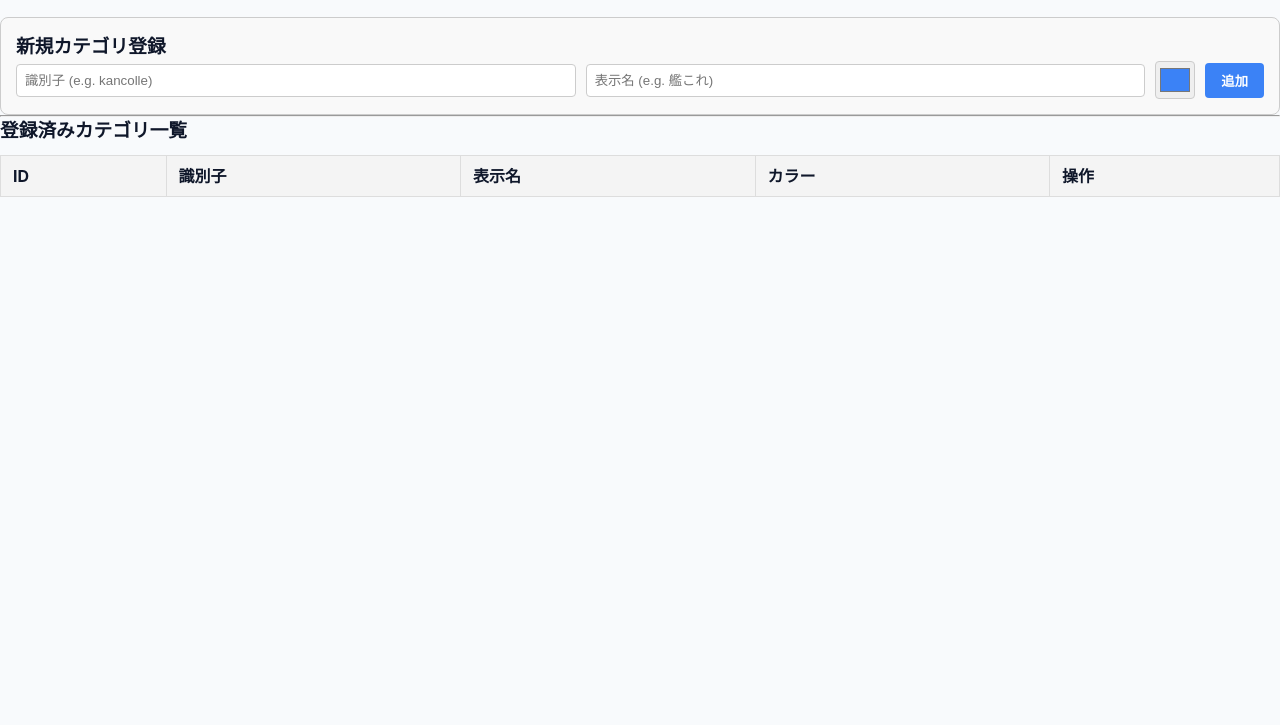
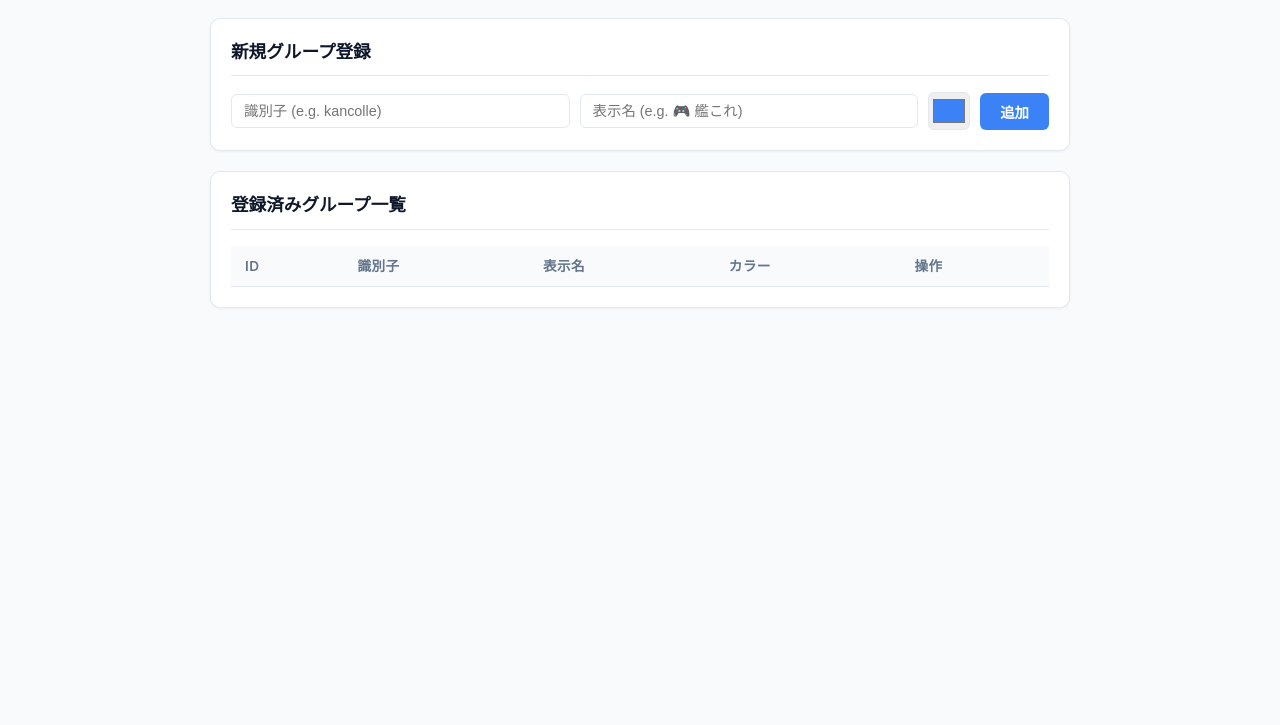
Before and after one commit to Kabenonakaniiru/TryCloudFlareWorker, a website: page try-cloudflare-worker/public/groups.html in a window 1280 px wide. Shown: the part 75-800 px from the top of the page. Drawn offline with Linux system fonts and the light colour scheme; files that its build step writes are made by us from their sources; no server answers.

Commit message:
refactor: externalize JS/CSS and update UI modules

```diff
--- a/try-cloudflare-worker/public/groups.html
+++ b/try-cloudflare-worker/public/groups.html
@@ -3,28 +3,37 @@
 
 <head>
   <meta charset="UTF-8" />
-  <title>カテゴリマスタ管理</title>
+  <meta name="viewport" content="width=device-width, initial-scale=1.0" />
+  <title>グループ管理 - Daily Routine Manager</title>
   <link rel="stylesheet" href="/dist/client/styles/common.css">
   <link rel="stylesheet" href="/dist/client/styles/groups.css">
 </head>
 
 <body>
-  <h1>🏷️ カテゴリマスタ管理</h1>
-  <nav><a href="/">🏠 メインへ戻る</a></nav>
+  <header class="app-header">
+    <div class="header-container">
+      <h1>🏷️ グループ管理</h1>
+      <nav class="nav-links">
+        <a href="/" class="nav-link">今日のルーチン</a>
+        <a href="/rules.html" class="nav-link">ルール管理</a>
+        <a href="/admin.html" class="nav-link admin-link">管理者ダッシュボード</a>
+      </nav>
+    </div>
+  </header>
 
+  <main class="main-container">
     <section class="register-section">
-    <h3>新規カテゴリ登録</h3>
+      <h3>新規グループ登録</h3>
       <div class="form-group">
         <input type="text" id="cat-slug" placeholder="識別子 (e.g. kancolle)">
-      <input type="text" id="cat-name" placeholder="表示名 (e.g. 艦これ)">
+        <input type="text" id="cat-name" placeholder="表示名 (e.g. 🎮 艦これ)">
         <input type="color" id="cat-color" value="#3b82f6">
         <button id="add-cat-button">追加</button>
       </div>
     </section>
 
-  <hr>
-
-  <h3>登録済みカテゴリ一覧</h3>
+    <section class="list-section">
+      <h3>登録済みグループ一覧</h3>
       <table class="groups-table">
         <thead>
           <tr>
@@ -38,6 +47,8 @@
         <tbody id="cat-list-body">
         </tbody>
       </table>
+    </section>
+  </main>
 
   <script src="/dist/client/groups.js"></script>
 </body>
--- a/try-cloudflare-worker/src/client/rules.ts
+++ b/try-cloudflare-worker/src/client/rules.ts
@@ -70,7 +70,7 @@ document.addEventListener('DOMContentLoaded', () => {
           <td>⏱️ ${escapeHtml(task.resetTime)}</td>
           <td>${formatSchedule(task)}</td>
           <td>
-            ${task.missedBehavior === 'keep'
+            ${task.missedBehavior === 'slide'
             ? '<span class="status-badge" style="background-color:#f39c12;">↩️ 翌日繰越</span>'
             : '<span class="status-badge" style="background-color:#95a5a6;">❌ 強制リセット</span>'}
           </td>
--- a/try-cloudflare-worker/src/client/styles/admin.css
+++ b/try-cloudflare-worker/src/client/styles/admin.css
@@ -1,68 +1,140 @@
-/* admin.css - 管理画面専用スタイル */
+/* admin.css - 管理者ダッシュボード画面専用スタイル */
 
-h3 {
-  margin-top: 2rem;
-  padding-bottom: 0.5rem;
-  border-bottom: 1px solid #ddd;
+/* セクション */
+.admin-section {
+  background: var(--card-bg);
+  border-radius: var(--radius-md);
+  padding: 20px;
+  box-shadow: var(--shadow-sm);
+  margin-bottom: 20px;
+  border: 1px solid var(--border-color);
 }
 
-/* 入力・フォームエリア */
-section {
-  margin-bottom: 2rem;
-  padding: 1rem;
-  background-color: #f9f9f9;
-  border-radius: 8px;
+.admin-section h3 {
+  font-size: 1.1rem;
+  font-weight: 700;
+  color: var(--text-main);
+  margin-bottom: 16px;
+  padding-bottom: 10px;
+  border-bottom: 1px solid var(--border-color);
 }
 
-input,
-select {
-  padding: 8px;
-  margin-right: 10px;
-  border: 1px solid #ccc;
-  border-radius: 4px;
+/* クイック追加フォーム */
+.quick-add-form {
+  display: flex;
+  gap: 10px;
+  align-items: center;
+  flex-wrap: wrap;
 }
 
-button {
-  cursor: pointer;
-  padding: 8px 16px;
-  border: none;
-  border-radius: 4px;
-  background-color: #007bff;
-  color: white;
-  font-weight: bold;
+.quick-add-form input,
+.quick-add-form select {
+  padding: 8px 12px;
+  border: 1px solid var(--border-color);
+  border-radius: var(--radius-sm);
+  font-size: 0.9rem;
 }
 
-button:hover {
-  background-color: #0056b3;
+.quick-add-form input {
+  flex: 1;
+  min-width: 200px;
 }
 
-/* 運用管理ボタンの個別装飾 */
-#generate-btn {
-  background-color: #6c757d;
+.quick-add-form select {
+  min-width: 150px;
 }
 
-#generate-btn:hover {
-  background-color: #5a6268;
+/* ボタン共通 */
+.btn-primary {
+  padding: 8px 20px;
+  background-color: var(--primary-color);
+  color: white;
+  border: none;
+  border-radius: var(--radius-sm);
+  font-weight: 600;
+  font-size: 0.9rem;
+  cursor: pointer;
+  transition: background-color 0.2s;
+}
+
+.btn-primary:hover {
+  background-color: var(--primary-hover);
+}
+
+.btn-secondary {
+  padding: 8px 20px;
+  background-color: #64748b;
+  color: white;
+  border: none;
+  border-radius: var(--radius-sm);
+  font-weight: 600;
+  font-size: 0.9rem;
+  cursor: pointer;
+  transition: background-color 0.2s;
+}
+
+.btn-secondary:hover {
+  background-color: #475569;
+}
+
+/* ヘルプテキスト */
+.help-text {
+  font-size: 0.85rem;
+  color: var(--text-muted);
+  margin-top: 8px;
+}
+
+.help-text a {
+  color: var(--primary-color);
+  text-decoration: none;
+}
+
+.help-text a:hover {
+  text-decoration: underline;
 }
 
 /* ルールリスト */
 #rule-list {
   list-style: none;
   padding: 0;
+  margin: 0;
 }
 
 #rule-list li {
   display: flex;
   align-items: center;
   justify-content: space-between;
-  padding: 10px;
-  border-bottom: 1px solid #eee;
+  padding: 12px 0;
+  border-bottom: 1px solid var(--border-color);
+  font-size: 0.95rem;
 }
 
+#rule-list li:last-child {
+  border-bottom: none;
+}
+
+/* 削除ボタン */
 .delete-btn {
-  background-color: #dc3545;
+  padding: 6px 12px;
+  background-color: #ef4444;
+  color: white;
+  border: none;
+  border-radius: var(--radius-sm);
+  font-weight: 600;
+  font-size: 0.8rem;
+  cursor: pointer;
+  transition: background-color 0.2s;
 }
 
 .delete-btn:hover {
-  background-color: #a71d2a;
+  background-color: #dc2626;
 }
+
+/* 空メッセージ */
+.empty-message {
+  text-align: center;
+  padding: 30px;
+  color: var(--text-muted);
+  border: 1px dashed var(--border-color);
+  border-radius: var(--radius-md);
+}
--- a/try-cloudflare-worker/src/client/styles/groups.css
+++ b/try-cloudflare-worker/src/client/styles/groups.css
@@ -1,71 +1,122 @@
-/* groups.css - カテゴリマスタ管理画面専用スタイル */
-.register-section {
-  margin-top: 20px;
-  border: 1px solid #ccc;
-  padding: 15px;
-  background-color: #f9f9f9;
-  border-radius: 8px;
+/* groups.css - グループ管理画面専用スタイル */
+
+/* 登録セクション */
+.register-section,
+.list-section {
+  background: var(--card-bg);
+  border-radius: var(--radius-md);
+  padding: 20px;
+  box-shadow: var(--shadow-sm);
+  margin-bottom: 20px;
+  border: 1px solid var(--border-color);
 }
 
+.register-section h3,
+.list-section h3 {
+  font-size: 1.1rem;
+  font-weight: 700;
+  color: var(--text-main);
+  margin-bottom: 16px;
+  padding-bottom: 10px;
+  border-bottom: 1px solid var(--border-color);
+}
+
+/* フォーム */
 .form-group {
   display: flex;
   gap: 10px;
   align-items: center;
+  flex-wrap: wrap;
 }
 
 .form-group input[type="text"] {
-  padding: 8px;
-  border: 1px solid #ccc;
-  border-radius: 4px;
+  padding: 8px 12px;
+  border: 1px solid var(--border-color);
+  border-radius: var(--radius-sm);
   flex: 1;
+  min-width: 150px;
+  font-size: 0.9rem;
 }
 
 .form-group input[type="color"] {
-  width: 40px;
+  width: 42px;
   height: 38px;
-  border: 1px solid #ccc;
-  border-radius: 4px;
+  border: 1px solid var(--border-color);
+  border-radius: var(--radius-sm);
   padding: 2px;
   cursor: pointer;
 }
 
 .form-group button {
-  padding: 8px 16px;
-  background-color: #3b82f6;
+  padding: 8px 20px;
+  background-color: var(--primary-color);
   color: white;
   border: none;
-  border-radius: 4px;
-  font-weight: bold;
+  border-radius: var(--radius-sm);
+  font-weight: 600;
+  font-size: 0.9rem;
   cursor: pointer;
+  transition: background-color 0.2s;
 }
 
 .form-group button:hover {
-  background-color: #2563eb;
+  background-color: var(--primary-hover);
 }
 
+/* テーブル */
+.groups-table {
+  width: 100%;
+  border-collapse: collapse;
+  font-size: 0.9rem;
+}
+
+.groups-table th,
+.groups-table td {
+  padding: 10px 14px;
+  text-align: left;
+  border-bottom: 1px solid var(--border-color);
+}
+
+.groups-table thead tr {
+  background: #f8fafc;
+}
+
+.groups-table th {
+  font-weight: 600;
+  color: var(--text-muted);
+  font-size: 0.85rem;
+  text-transform: uppercase;
+  letter-spacing: 0.03em;
+}
+
+.groups-table tbody tr:hover {
+  background-color: #f8fafc;
+}
+
+/* カラープレビュー */
 .color-preview {
   display: inline-block;
   width: 20px;
   height: 20px;
-  border: 1px solid #000;
+  border: 1px solid var(--border-color);
+  border-radius: 4px;
   vertical-align: middle;
-  margin-right: 5px;
+  margin-right: 6px;
 }
 
-.groups-table {
-  width: 100%;
-  border-collapse: collapse;
-  border: 1px solid #ccc;
-  margin-top: 10px;
+/* 削除ボタン */
+.delete-cat-btn {
+  padding: 6px 12px;
+  background-color: #ef4444;
+  color: white;
+  border: none;
+  border-radius: var(--radius-sm);
+  font-weight: 600;
+  font-size: 0.8rem;
+  cursor: pointer;
+  transition: background-color 0.2s;
 }
 
-.groups-table th,
-.groups-table td {
-  border: 1px solid #ddd;
-  padding: 8px 12px;
-  text-align: left;
+.delete-cat-btn:hover {
+  background-color: #dc2626;
 }
-
-.groups-table thead tr {
-  background: #f4f4f4;
-}
```
Also changed, not shown: try-cloudflare-worker/public/admin.html (+33 -16 lines), try-cloudflare-worker/public/rules.html (+17 -8 lines), try-cloudflare-worker/src/client/styles/index.css (+11 -0 lines). Lines whose indentation alone changed are shown as unchanged.
